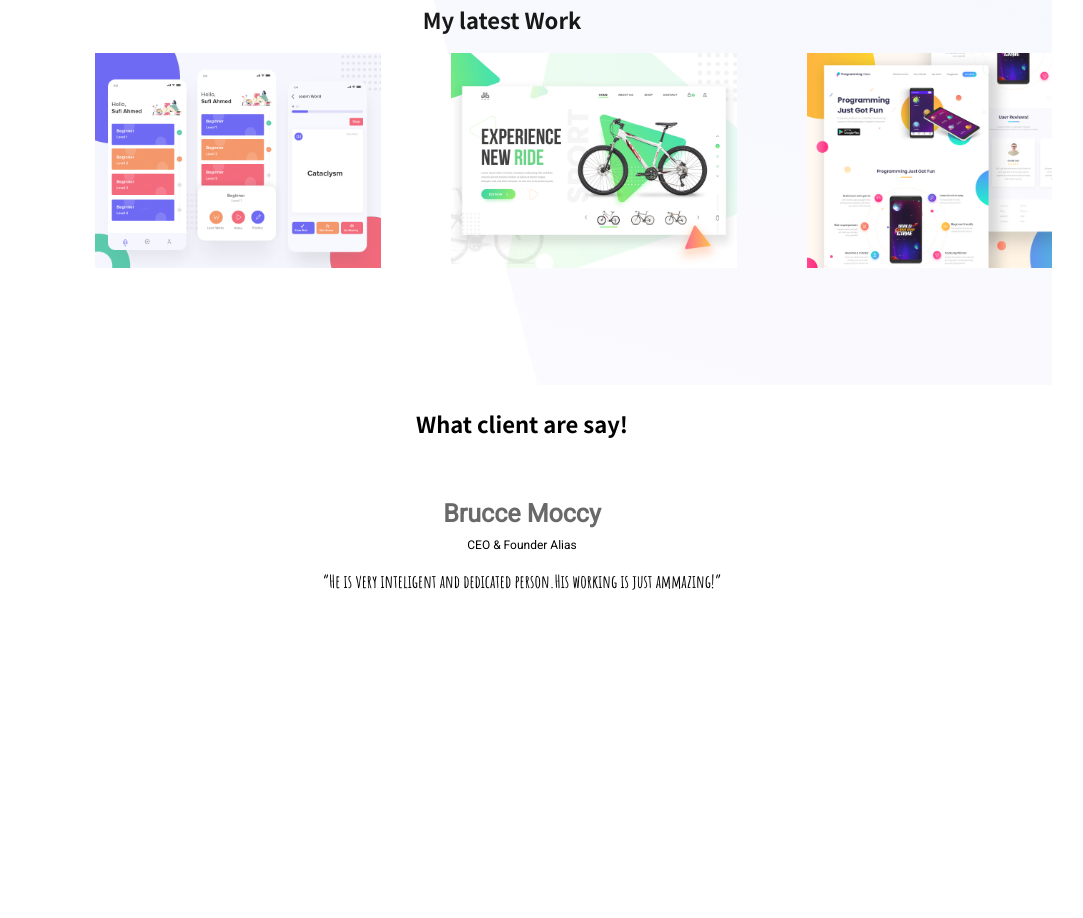
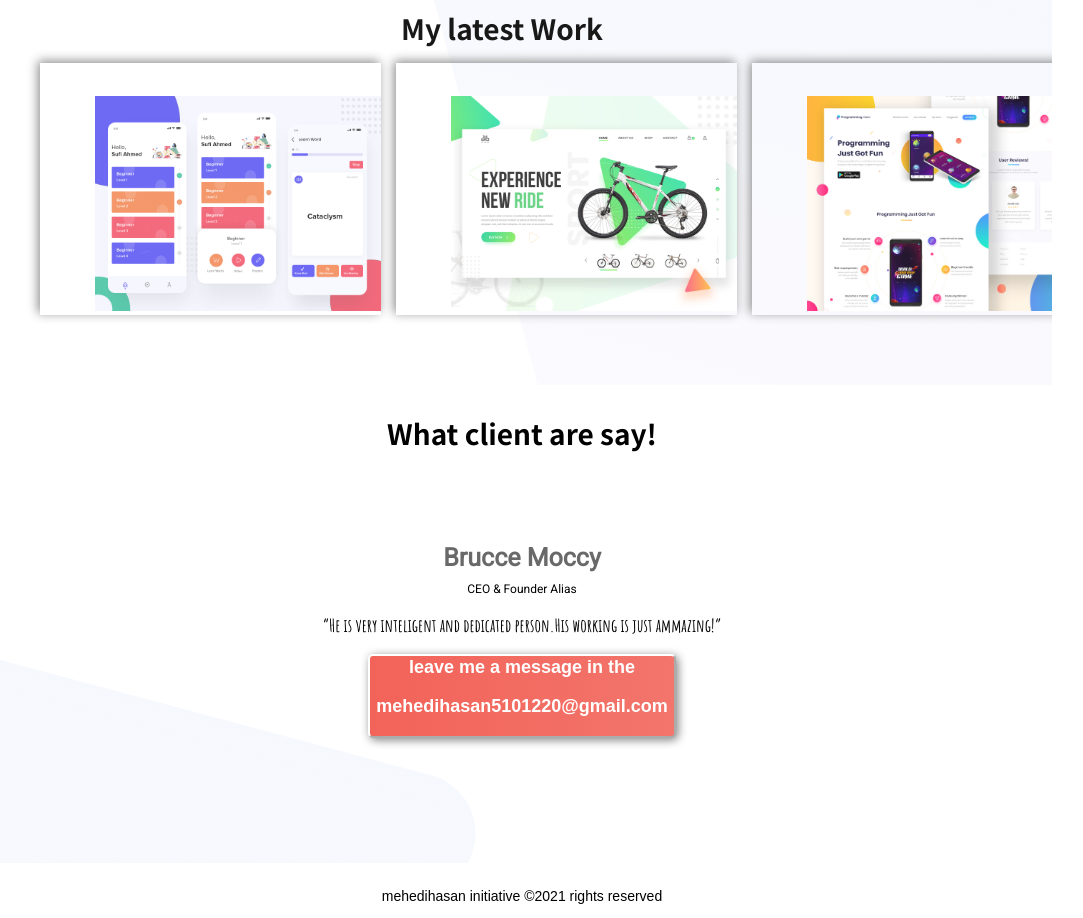
Before and after one commit to mehedi345/myPersonalSite, a plain HTML site: page index.html in a window 1280 px wide. Shown: the part 915-1833 px from the top of the page, without its empty margins (48-1131 px from the left). Before the commit the page ends 1525 px from the top, so only its background shows below. Drawn offline with Linux system fonts and the light colour scheme.

Commit message:
portfolio done

```diff
--- a/index.html
+++ b/index.html
@@ -9,6 +9,7 @@
         href="https://fonts.googleapis.com/css2?family=Domine:wght@400;700&family=Noto+Sans+JP:wght@700&family=Open+Sans:ital,wght@0,400;0,600;0,700;1,400;1,600;1,700&family=Roboto&display=swap"
         rel="stylesheet">
     <link href="https://fonts.googleapis.com/css2?family=Amatic+SC:wght@700&display=swap" rel="stylesheet">
+
     <link rel="stylesheet" href="style.css">
 </head>
 
@@ -54,9 +55,13 @@
             <span id="clientName">Brucce Moccy</span>
             <span id="clientStatus">CEO & Founder Alias </span>
             <p> <q>He is very inteligent and dedicated person.His working is just ammazing!</q> </p>
+            <button id="btn-email" type="button">leave me a message in the <p>mehedihasan5101220@gmail.com</p></button>
         </div>
 
     </section>
+    <footer>
+        <p id="footer-section" class="client">mehedihasan initiative &copy;2021 rights reserved</p>
+    </footer>
 </body>
 
 </html>
--- a/style.css
+++ b/style.css
@@ -36,7 +36,7 @@ body{
 }
 .hire_btn{
     margin:3px;
-    padding: 5px;
+    padding: 10px 15px;
     font-weight: bold;
     background-image: linear-gradient(90deg, #e91e1e,#ea1868,#f95921);
     border-radius: 5px;
@@ -95,10 +95,10 @@ body{
 }
 .head_class{
     text-align: center;
-    font-size: 22px;
+    font-size: 28px;
     font-variant: normal;
     overflow: hidden;
-    margin-bottom: 60px;
+    margin-bottom: 90px;
     font-family: 'Noto Sans JP', sans-serif;
 }
 #img{
@@ -116,8 +116,15 @@ body{
     margin-right: -73px;
     margin-top: -75px;
     padding-right: -2px;
+    box-shadow: -2px -2px 10px gray;
 }
 
+ #section4{
+     height: 450px;
+     background-image: url("images/footer-bg.png");
+     background-repeat: no-repeat;
+     background-image: left;
+ }
 .client{
     text-align: center;
 }
@@ -133,8 +140,31 @@ body{
     display: block;
     margin-top:10px;
 }
+
+
+
 #section4 p{
     text-align: center;
     font-size: large;
     font-family: 'Amatic SC', cursive;
 }
+#btn-email{
+    border-color: white;
+    color:white;
+    background-image: linear-gradient(90deg,#f34e42de,#f44336b5);
+    font-weight: bold;
+    font-size: 18px;
+    padding: -5px 10px;
+    border-radius:5px;
+    box-shadow: 2px 2px 10px gray;
+}
+#btn-email p{
+    font-family: Arial, Helvetica, sans-serif;
+    text-align: center;
+}
+#footer-section{
+    color:black;
+    font-size: 14px;
+    margin-top: 25px;
+    font-family: 'Nanum Gothic', sans-serif;
+}
```
